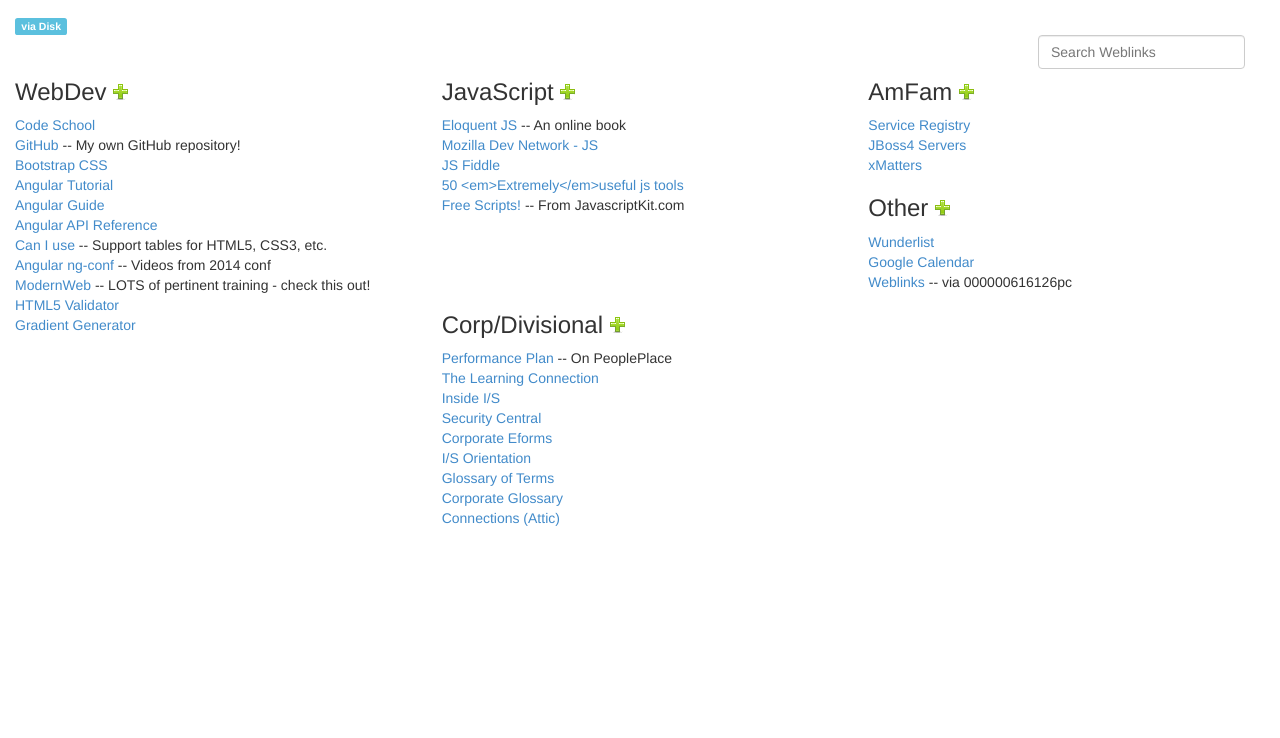
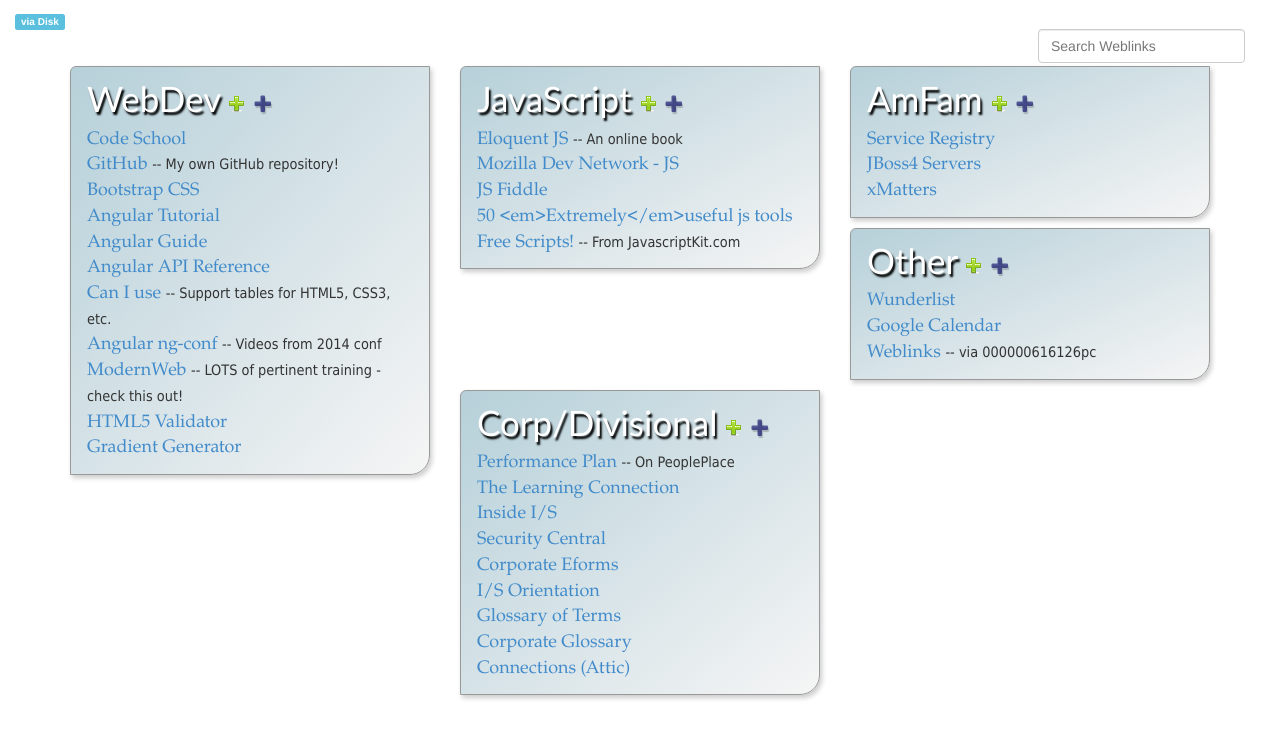
Before and after one commit to cfalch/weblinks, a plain HTML site: page weblinks.html in a window 1280 px wide. Drawn offline with Linux system fonts and the light colour scheme.

Commit message:
Lots of css additions putzing with text, shadows, and the + add link icon

```diff
--- a/display-weblinks.html
+++ b/display-weblinks.html
@@ -1,9 +1,17 @@
-<main class="row hide-grid" ng-controller="LinkController as linkCtrl">
-	<section class="col-sm-6 col-md-4" ng-repeat="linkGroup in linkCtrl.groups">
-	<h3 ng-show="(linkGroup.links | filter:linkCtrl.queryStr.data).length > 0">{{linkGroup.groupName}} <a href="" ng-click="linkCtrl.setEditing(linkGroup.groupName)" class="addLink" title="Add a link in {{linkGroup.groupName}}"></a></h3>
-	<div ng-repeat="link in linkGroup.links | filter:linkCtrl.queryStr.data">
-		<a href="{{link.url}}">{{link.title}}</a>
-		<div style="display:inline-block" ng-show="{{link.comment.length > 0}}">-- {{link.comment}}</div>
+<main class="container">
+  <div class="row" ng-controller="LinkController as linkCtrl">
+	<section class="col-sm-6 col-md-4"
+		ng-show="(linkGroup.links | filter:linkCtrl.queryStr.data).length > 0"
+		ng-repeat="linkGroup in linkCtrl.groups">
+	<div class="linkGroup">
+		<h3 id="basic">{{linkGroup.groupName}}
+			<a href="" ng-click="linkCtrl.setEditing(linkGroup.groupName)" class="addLink" title="Add a link in {{linkGroup.groupName}}"></a>
+			<a href="" title" Add a link in {{linkGroup.groupName}}"<i class="fa fa-plus addLink-fa"></i></a>
+		</h3>
+		<div class="aWeblink" ng-repeat="link in linkGroup.links | filter:linkCtrl.queryStr.data">
+			<a href="{{link.url}}">{{link.title}}</a>
+			<span class="comment" ng-show="{{link.comment.length > 0}}">-- {{link.comment}}</span>
+		</div>
 	</div>
 	<div ng-show="linkCtrl.isEditing(linkGroup.groupName)">
 		<form name="addForm"
@@ -18,6 +26,7 @@
 		</form>
 	</div>
 	</section>
+  </div>
 </main>
 
 <!-- NEXT:  -->
--- a/resources/weblinks.css
+++ b/resources/weblinks.css
@@ -1,5 +1,37 @@
+html {
+    font-size: 16px;
+}
 body {
-	margin:15px;
+    font-size: 62.5%;
+	margin: 15px;
+	/*background: url('pattern_40.gif');  use only with linkGroupGlow */
+}
+h3 {
+    margin-top:0px;
+}
+h3#basic {
+    font-size: 3.5em;
+    font-family: Candara;
+    text-shadow: 2px 3px 2px #000;
+    color: #fff;
+}
+h3#retro {
+    color: #d7ceb2;
+    text-shadow: 3px 3px 0px #2c2e38, 5px 5px 0px #5c5f72;
+}
+.via {
+    font-size: 1.0em;
+}
+.aWeblink {
+    font-size: 1.8em;
+    font-family:Garamond,serif;
+}
+.aWeblink a {
+    text-shadow: none;
+}
+.aWeblink .comment {
+    font-size: 0.8em;
+    font-family: Maiandra GD,MV boli,Tahoma,serif;
 }
 .addLink {
 	width: 16px;
@@ -10,11 +42,25 @@
 .addLink:hover {
 	background-position: 0 -16px;
 }
+.addLink-fa, .addLink-fa:hover, .addLink-fa:active {
+    color: rgba(0,0,100,0.6);
+    text-shadow: 1px 2px 1px rgba(0,0,0,0.2);
+    font-size: 0.6em;
+    text-decoration: none; /* no underline */
+}
+.addLink-fa:hover {
+    box-shadow: 0px 0px 5px #fff;
+}
 .ng-invalid.ng-dirty {
   border-color: red;
+  border-width: 2px;
 }
 .ng-valid.ng-dirty {
   border-color: green;
+}
+.hide-grid [class^=col-] {
+    padding-top: 10px;
+    padding-bottom: 10px;
 }
 .show-grid [class^=col-] {
     padding-top: 10px;
@@ -24,17 +70,40 @@
     border: 1px solid #ddd;
     border: 1px solid rgba(86, 61, 124, .2);
 }
-.hide-grid [class^=col-] {
-    padding-top: 10px;
-    padding-bottom: 10px;
-}
 #searchDiv {
 	text-align: right;
 	margin-right: 20px;
+	padding-bottom: 3px;
 }
-h3 {
-	margin-top:0px;
+.linkGroup {
+    background-image: linear-gradient(to right bottom, #B6D0D9 0%, #F5F5F5 100%);
+    border: 1px solid #999;
+    border-radius: 6px 0 20px 0;
+    margin-bottom: 10px;
+    padding: 12px 16px;
+    box-shadow: 2px 3px 5px #ccc;
 }
-.via {
-	margin: 20px 0;
+.linkGroup2 {
+	-moz-border-bottom-colors: none;
+    -moz-border-left-colors: none;
+    -moz-border-right-colors: none;
+    -moz-border-top-colors: none;
+    background-color: #fefef1;
+    border-bottom-right-radius: 12px;
+    border-color: #f7a600;
+    border-image: none;
+    border-style: solid;
+    border-width: 1px 1px 1px 5px;
+    box-shadow: 2px 3px 5px #ccc;
+    color: #222;
+    margin-bottom: 10px;
+    overflow: hidden;
+    padding: 10px 16px;
 }
+.linkGroupGlow {
+	box-shadow: 0 0 14px #fff;
+	border-radius: 6px 0 15px 0;
+	margin-bottom: 4px;
+	color: #000;
+	text-shadow: 1px 1px 4px #fff;
+}
--- a/weblinks.html
+++ b/weblinks.html
@@ -3,12 +3,8 @@
 	<head>
 		<meta charset="UTF-8">
 		<link rel="stylesheet" href="resources/bootstrap.min.css" />
+		<link href="//maxcdn.bootstrapcdn.com/font-awesome/4.2.0/css/font-awesome.min.css" rel="stylesheet">
 		<link rel="stylesheet" href="resources/weblinks.css" />
-		<script src="resources/angular.min.js"></script>
-        <script src="resources/jquery-2.1.1.min.js"></script> <!-- required by bootstrap modal -->
-        <script src="resources/bootstrap.min.js"></script>
-		<script src="weblinks.js"></script>
-
 		<title>
 		ng-WebLinks
 		</title>
@@ -25,8 +21,12 @@
 				</form>
 			</div>
 		</header>
+		<display-weblinks></display-weblinks>
 
-		<display-weblinks></display-weblinks>
+		<script src="resources/angular.min.js"></script>
+        <script src="resources/jquery-2.1.1.min.js"></script> <!-- required by bootstrap modal -->
+        <script src="resources/bootstrap.min.js"></script>
+		<script src="weblinks.js"></script>
 	</body>
 </html>
 
```
